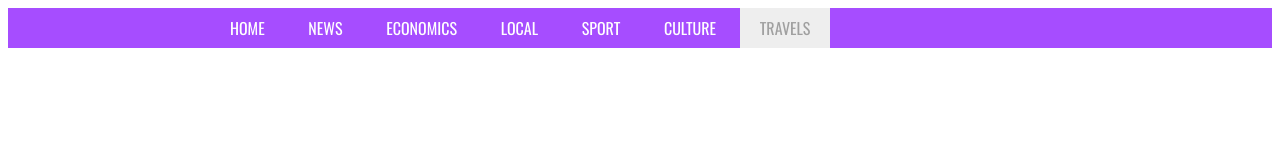
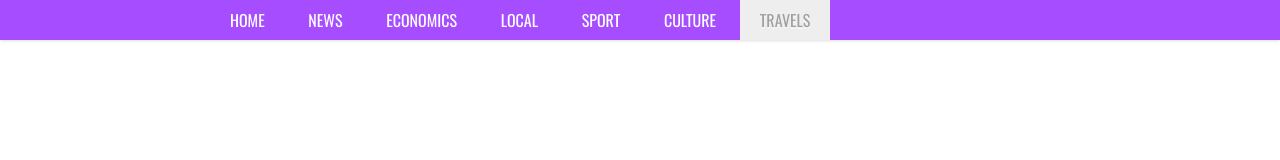
Before and after one commit to cwayfinder/markup_hw, a plain HTML site: page lesson4/task1.html in a window 1280 px wide. Drawn offline with nearby package versions, Linux system fonts and the light colour scheme.

Commit message:
Update solution for task 1 of lesson 4

```diff
--- a/lesson4/task1.html
+++ b/lesson4/task1.html
@@ -4,14 +4,17 @@
     <meta charset="UTF-8">
     <title></title>
 
-    <link href='http://fonts.googleapis.com/css?family=Oswald' rel='stylesheet' type='text/css'>
     <style>
+        @import url(http://fonts.googleapis.com/css?family=Oswald);
+
         body {
-            font-family: Oswald,Impact,serif;
+            margin: 0;
         }
 
         nav {
+            font-family: Oswald, Impact, sans-serif;
             background-color: #a64dff;
+            box-shadow: 0 0 4px rgba(0, 0, 0, .2);
         }
 
         menu {
@@ -27,9 +30,15 @@
             padding: 8px 20px;
         }
 
+        li:hover:not(.active) {
+            background-color: #7300E6;
+            cursor: pointer;
+        }
+
         .active {
             background-color: #eeeeee;
             color: #a0a0a0;
+            text-shadow: 0 2px 0 rgba(255, 255, 255, .5);
         }
     </style>
 </head>
```
